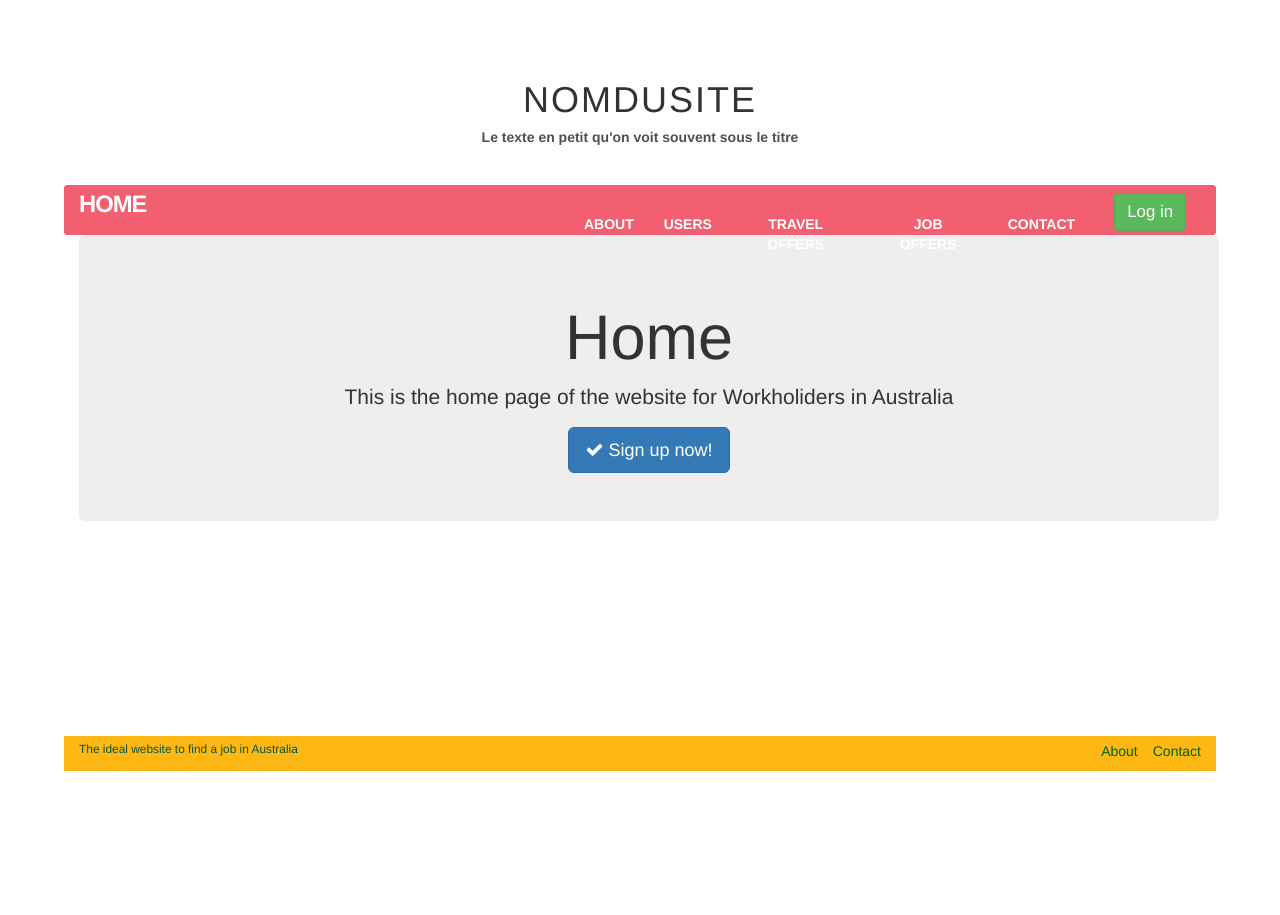
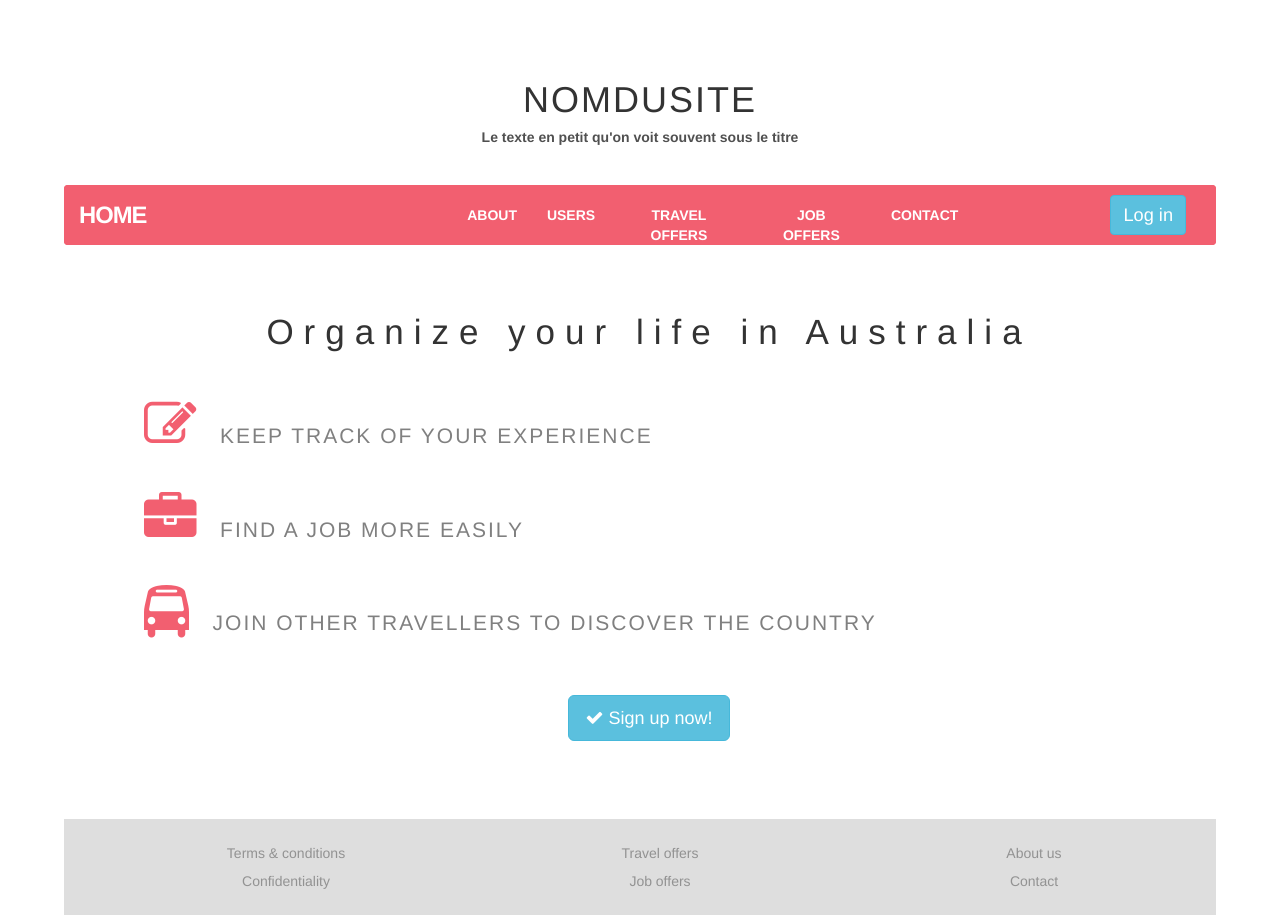
Before and after one commit to TimGoulain/tim_app, a Rails app: page / in a window 1280 px wide. Before the commit the page ends 771 px from the top, so only its background shows below. Run offline with Rails 7, Linux system fonts and the light colour scheme; style sheets or scripts are compiled from the project's sources; some libraries are stand-ins or nearby versions.

Commit message:
Working on CSS  homepage,header, navbar and footer

```diff
--- a/app/assets/stylesheets/all/footer.css.scss
+++ b/app/assets/stylesheets/all/footer.css.scss
@@ -1,25 +1,21 @@
 footer {
-  margin-top: 185px;
-  color: rgb(1,87,60);
-  background-color: rgb(255,183,19);
+  color: rgba(51, 51, 51, 0.44);
+  background-color: rgba(128, 128, 128, 0.26);
   padding-top: 5px;
-  weight: bold;
+  height: 100%;
 
-  small {
-    float: left;
+  ul {
+    list-style: none;
+    text-align: center;
+    line-height: 2;
+    padding-top: 5px;
   }
-  ul {
-    float: right;
-    list-style: none;
-    li {
-      float: left;
-      margin-left: 15px;
-    }
-  }
+
   a {
-  color:darkgreen;
+  color: rgba(51, 51, 51, 0.44);
   }
   a:hover {
-  color:green;
+  color: black;
+  text-decoration: none;
   }
 }
--- /dev/null
+++ b/app/assets/stylesheets/all/home.css.scss
@@ -0,0 +1,24 @@
+center.jumbotron {
+  background-color: white;
+}
+
+h1.home.title {
+  letter-spacing: 10px;
+  font-size: 250%;
+}
+
+.advertising {
+  font-family: helvetica;
+  color: gray;
+  text-transform: uppercase;
+  font-size: 150%;
+  letter-spacing: 2px;
+  text-align: left;
+  line-height: 180%;
+}
+
+adbutton {
+  font-size: 250%;
+  color: #F25F70;
+  margin: 5px;
+}
--- a/app/assets/stylesheets/all/navbar.css.scss
+++ b/app/assets/stylesheets/all/navbar.css.scss
@@ -1,11 +1,11 @@
 #logo {
   float: left;
   margin-right: 10px;
+  margin-top: 5px;
   font-size: 1.7em;
   color: white;
   text-transform: uppercase;
   letter-spacing: -1px;
-  padding-top: 9px;
   font-weight: bold;
   font-family: Helvetica, Sans-Serif;
   &:hover {
@@ -19,19 +19,25 @@
   color: white;
   border: 0 !important;
   margin-bottom: 0px;
-  height: 15px
+  height: 60px;
+}
+
+.navbar-collapse.collapse {
+  height: 60px;
 }
 
 .nav.navbar-nav.navbar-right {
   color: white;
   display: block;
+  height: 60px;
+  padding-top: 5px;
   font-size: 1.4rem;
   font-weight: bold;
   line-height: 1;
-  padding: 1em;
   text-decoration: none;
   text-transform: uppercase;
   text-align: center;
+  margin-right: 13%;
   transition: all 0.2s ease 0s;
   &:hover {
     color: black;
@@ -48,3 +54,9 @@
     text-decoration: none;
   }
 }
+
+.navbar-btn {
+  margin-bottom: 10px;
+  margin-top: 10px;
+  font-size: 130%;
+}
--- /dev/null
+++ b/app/assets/stylesheets/all/trip.css.scss
@@ -0,0 +1,12 @@
+.trip-index {
+  background: #FFF none repeat scroll 0% 0%;
+  padding: 3em 55px 3em 201px;
+  position: relative;
+
+  h1 {
+    border-bottom: 1px solid rgba(0, 0, 0, 0.2);
+    font-size: 200%;
+    letter-spacing: 6px;
+    text-transform: uppercase;
+  }
+}
--- a/app/assets/stylesheets/bootstrap-custom.css.scss
+++ b/app/assets/stylesheets/bootstrap-custom.css.scss
@@ -7,3 +7,17 @@
 @import "bootstrap-sprockets";
 @import "bootstrap";
 @import "bootstrap-datepicker3";
+@media (min-width: 768px) and (max-width: 991px) {
+    .collapse.navbar-collapse {
+        display: none !important;
+    }
+    ul.nav.navbar-nav.navbar-right {
+        display: block !important;
+    }
+    .navbar-header .collapse, .navbar-toggle {
+        display:block !important;
+    }
+    .navbar-header {
+        float:none;
+    }
+}
--- a/app/views/layouts/_footer.html.haml
+++ b/app/views/layouts/_footer.html.haml
@@ -1,8 +1,15 @@
 %footer.footer
   .container-fluid
-    %small
-      The ideal website to find a job in Australia
-    %nav
+    .col-xs-4
       %ul
-        %li= link_to "About", about_path
+        %li= link_to "About us", about_path
         %li= link_to "Contact", contact_path
+    .col-xs-4
+      %ul
+        %li= link_to "Travel offers", trips_path
+        %li= link_to "Job offers", jobs_path
+    .col-xs-4
+      %ul
+        Terms & conditions
+        %br
+        Confidentiality
--- a/app/views/layouts/_navbar.html.haml
+++ b/app/views/layouts/_navbar.html.haml
@@ -11,13 +11,13 @@
       .collapse.navbar-collapse
         - if !user_signed_in?
           .navbar-right{style: "margin-right: 0"}
-            = link_to "Log in", new_user_session_path, class: 'btn btn-success navbar-btn'
-        %ul.nav.navbar-nav.navbar-right
-          %li= link_to "About", about_path
-          %li= link_to "Users", users_path
-          %li= link_to "Travel offers", trips_path
-          %li= link_to "Job offers", offers_path
-          %li= link_to "Contact", contact_path
+            = link_to "Log in", new_user_session_path, class: 'btn btn-info navbar-btn'
+          %ul.nav.navbar-nav.navbar-right
+            %li= link_to "About", about_path
+            %li= link_to "Users", users_path
+            %li= link_to "Travel offers", trips_path
+            %li= link_to "Job offers", offers_path
+            %li= link_to "Contact", contact_path
           - if user_signed_in?
             %li.dropdown
               %a.dropdown-toggle{"data-toggle" => "dropdown", href: '#'}
--- a/app/views/static_pages/home.html.haml
+++ b/app/views/static_pages/home.html.haml
@@ -1,7 +1,27 @@
 - provide(:title, "Home")
 %center.jumbotron
-  %h1 Home
-  %p This is the home page of the website for Workholiders in Australia
-  = link_to new_user_registration_path, class: "btn btn-primary btn-lg" do
-    %b.fa.fa-check
-    Sign up now!
+  %h1.home.title Organize your life in Australia
+
+  .advertising
+    %br
+    .first
+      %adbutton
+        %b.menu.fa.fa-pencil-square-o
+      Keep track of your experience
+    %br
+    .second
+      %adbutton
+        %b.menu.fa.fa-briefcase
+      Find a job more easily
+    %br
+    .third
+      %adbutton
+        %b.menu.fa.fa-bus
+      Join other travellers to discover the country
+    %br
+
+  .signup
+    %p.home.content
+    = link_to new_user_registration_path, class: "btn btn-info btn-lg" do
+      %b.fa.fa-check
+      Sign up now!
--- a/app/views/trips/_trip.html.haml
+++ b/app/views/trips/_trip.html.haml
@@ -1,8 +1,10 @@
 .trip
   .col-xs-9
     .location
-      .label.label-warning= trip.departure_point
-      .label.label-warning= trip.arrival_point
+      From
+      .label.label-info= trip.departure_point
+      To
+      .label.label-info= trip.arrival_point
     .core
       %h4
         = trip.name
```
Also changed, not shown: app/views/trips/index.html.haml (+10 -9 lines).
